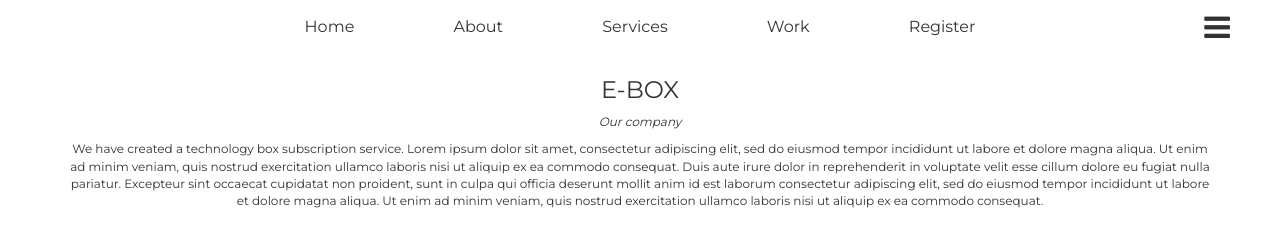
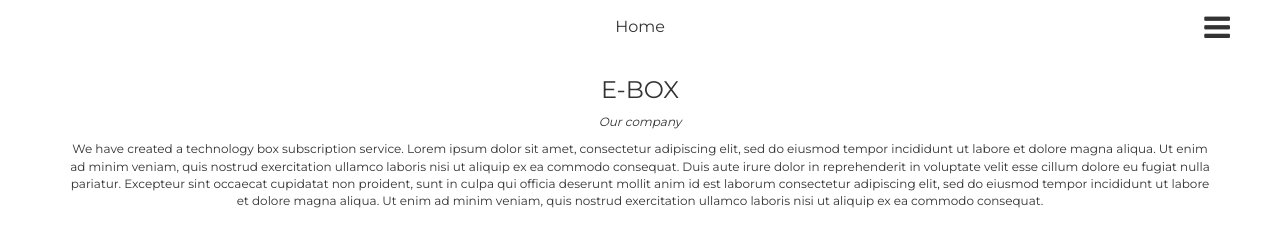
Before and after one commit to Austinthemighty/Group-final-project, a PHP site: page /about.php in a window 1280 px wide. Shown: the top 238 px of the page. Run offline with PHP 8.4, Linux system fonts and the light colour scheme; some libraries are stand-ins or nearby versions.

Commit message:
some changes

```diff
--- a/about.php
+++ b/about.php
@@ -6,7 +6,6 @@
 
 	catch(Exception $e) {
 
-	echo "hello";
 	}
 
 	?>
@@ -49,10 +48,7 @@
 <nav>
     <ul>
         <li><a href="index.php">Home</a></li>
-        <li><a href="#">About</a></li>
-        <li><a href="#">Services</a></li>
-        <li><a href="#">Work</a></li>
-        <li><a href="#">Register</a></li>
+
     </ul>
     <div class="button">
         <a class="btn-open" href="#"></a>
@@ -77,10 +73,9 @@
                     <li><a href="#">Mathematics</a></li>
                 </ul>
             </li>
-            <li><a href="#">Register</a>
+            <li><a href="#">Profile</a>
                 <ul>
-                    <li><a href="#">Log-in</a></li>
-                    <li><a href="#">Sign-Up</a></li>
+
                 </ul>
             </li>
             <div class="social">
--- a/admin.php
+++ b/admin.php
@@ -26,9 +26,9 @@ $result = $stmt ->fetchAll();
 echo '<table>';
 foreach ($result as $row) {
     // Display the score data
-    echo '<tr class="scorerow"><td><strong>' . $row['email'] . '</strong></td>';
-    echo '<td class="username row"><strong>' . $row['id'] . '</strong>';
-    echo '<td><a href="removeuser.php?id=' . $row['id']  . '&amp;email=' . $row['email'] . '&amp;score=' . $row['password'] .
+    echo '<tr class="username"><td><strong>' . $row['email'] . '</strong></td>';
+    echo '<td class="password row"><strong>' . $row['password'] . '</strong>';
+    echo '<td><a href="removeuser.php?id=' . $row['email']  . '&amp;email=' . $row['email'] . '&amp;score=' . $row['password'] .
         '&amp;screenshot=' . $row['screenshot'] . '">Remove</a>';
     echo '</td></tr>';
 }
--- a/removeuser.php
+++ b/removeuser.php
@@ -33,7 +33,7 @@ if (isset($_POST['submit'])) {
         $dbh = new PDO('mysql:host=localhost;dbname=e-box', 'root', 'root');
 
         // Delete the score data from the database
-        $query = "DELETE FROM user";
+        $query = "DELETE FROM guitarwars WHERE id = $id LIMIT 1";
         $stmt = $dbh->prepare($query);
         $stmt->execute();
         $result = $stmt->fetchAll();
@@ -45,8 +45,8 @@ if (isset($_POST['submit'])) {
     }
 } else if (isset($id) && isset($email) && isset($password)) {
     echo '<p>Are you sure you want to delete the following profile?</p>';
-    echo '<p><strong>Name: </strong>' . $email . '<br /><strong>Date: </strong>' . $date .
-        '<br /><strong>Score: </strong>' . $score . '</p>';
+    echo '<p><strong>Name: </strong>' . $email .
+        '<br /><strong>Password: </strong>' . $password . '</p>';
     echo '<form method="post" action="removeuser.php">';
     echo '<input type="radio" name="confirm" value="Yes" /> Yes ';
     echo '<input type="radio" name="confirm" value="No" checked="checked" /> No <br />';
```
Also changed, not shown: index.php (+2 -7 lines).
